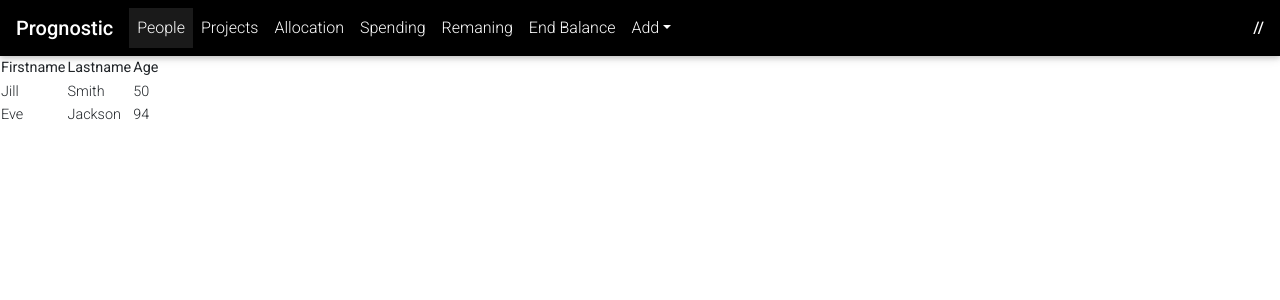
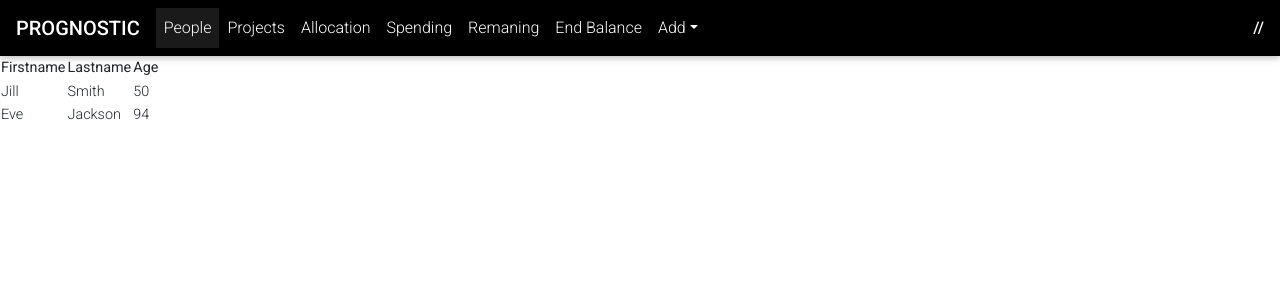
Before and after one commit to nemomon/dva313-group3, a React (Create React App) app in the folder prognostic/: page / in a window 1280 px wide. Shown: the top 300 px of the page. Built offline with nearby package versions, Linux system fonts and the light colour scheme.

Commit message:
Update navigationBar.jsx

```diff
--- a/prognostic/src/components/navigationBar.jsx
+++ b/prognostic/src/components/navigationBar.jsx
@@ -17,7 +17,7 @@ class NavigationBar extends React.Component {
 
       <Navbar color="black" dark expand="md">
           <NavbarBrand>
-            <strong className="white-text">Prognostic</strong>
+            <strong className="white-text">PROGNOSTIC</strong>
           </NavbarBrand>
           <NavbarToggler
             onClick={this.toggleCollapse}
```
